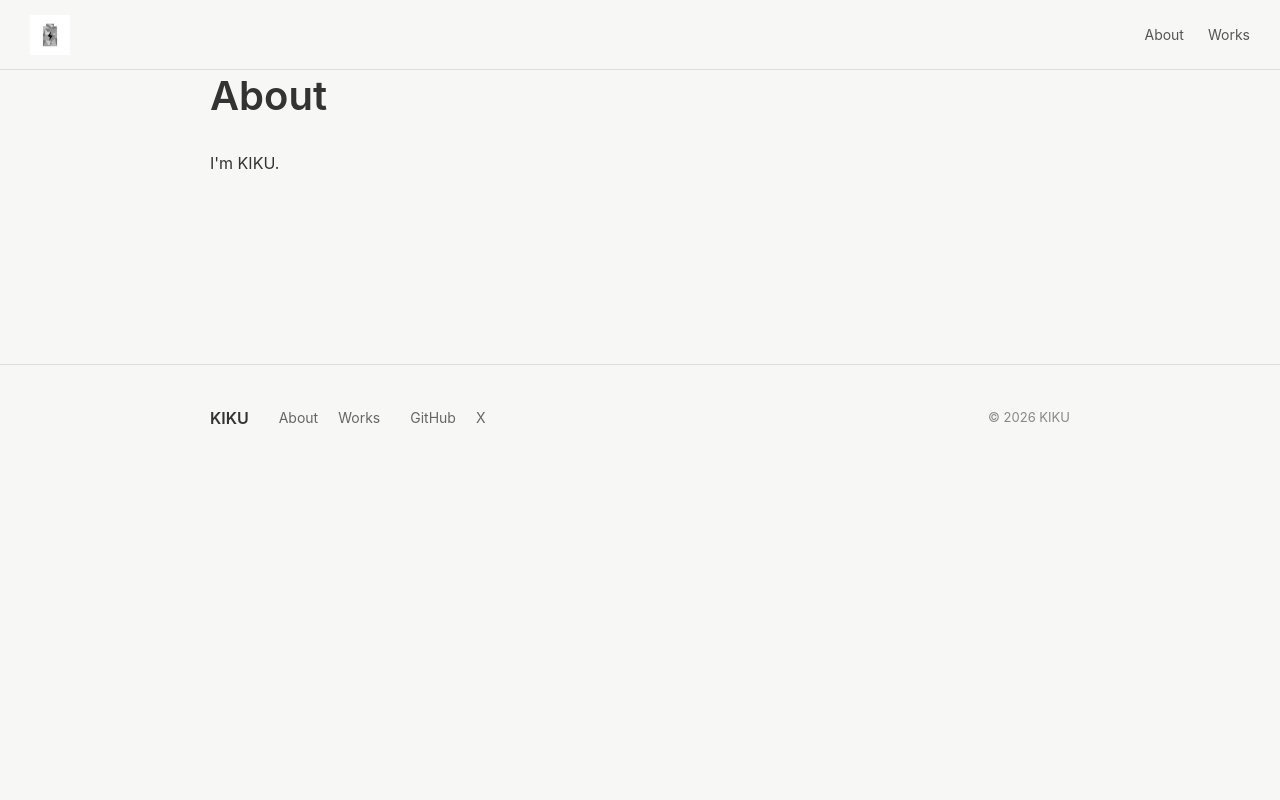
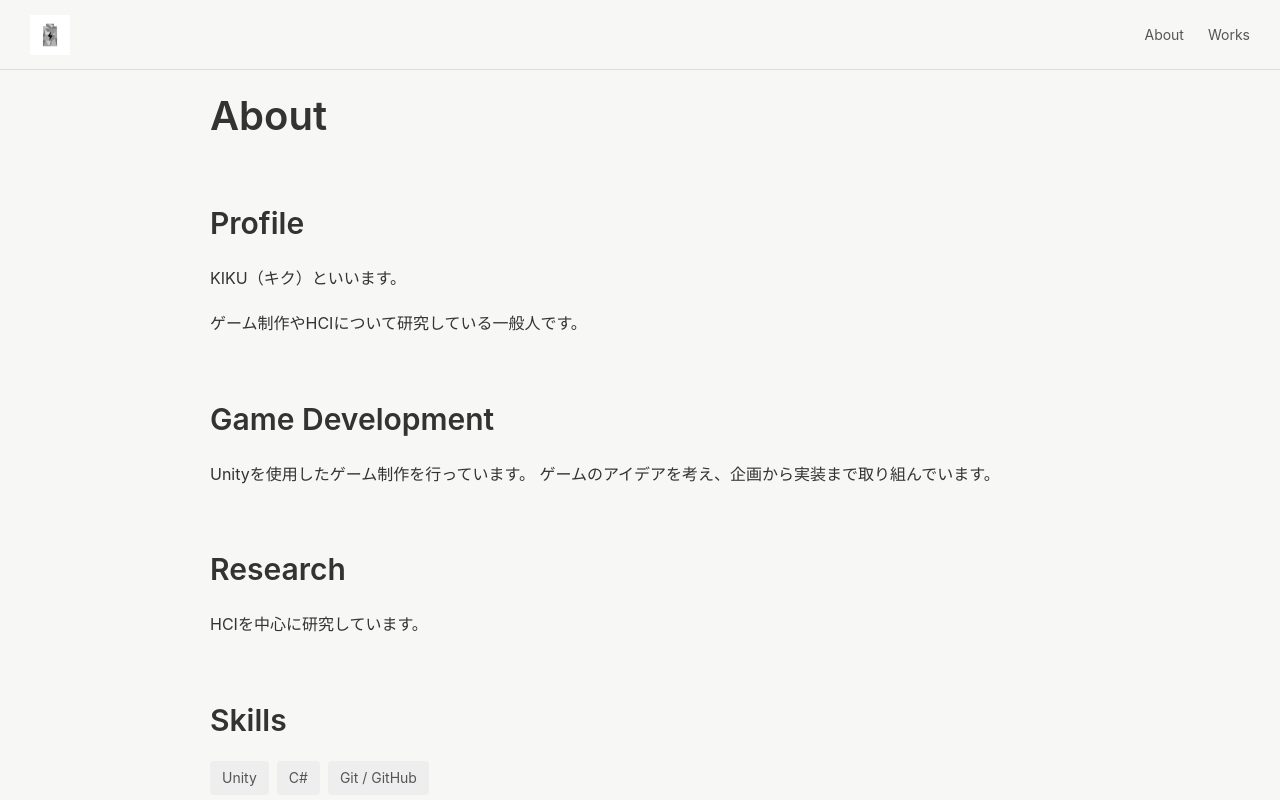
Before and after one commit to KIKUSAN333/KIKUSAN333.github.io, an Astro site: page /about in a window 1280 px wide. Shown: the top 800 px of the page. Built offline with nearby package versions, Linux system fonts and the light colour scheme; Astro itself is replaced by a stand-in of ours.

Commit message:
[feature]簡単な自己紹介追加

```diff
--- a/src/pages/about/index.astro
+++ b/src/pages/about/index.astro
@@ -1,13 +1,61 @@
 ---
 import Layout from "../../layouts/Layout.astro";
+import "../../styles/about.css";
 ---
 
 <Layout title="About">
 
-    <h1>About</h1>
+    <article class="about">
 
-    <p>
-        I'm KIKU.
-    </p>
+        <header class="about-header">
+            <h1>About</h1>
+        </header>
+
+
+        <section class="about-section">
+
+            <h2>Profile</h2>
+
+            <p>KIKU（キク）といいます。</p>
+
+            <p>ゲーム制作やHCIについて研究している一般人です。</p>
+
+        </section>
+
+
+        <section class="about-section">
+
+            <h2>Game Development</h2>
+
+            <p>
+                Unityを使用したゲーム制作を行っています。
+                ゲームのアイデアを考え、企画から実装まで取り組んでいます。
+            </p>
+
+        </section>
+
+
+        <section class="about-section">
+
+            <h2>Research</h2>
+
+            <p>HCIを中心に研究しています。</p>
+
+        </section>
+
+
+        <section class="about-section">
+
+            <h2>Skills</h2>
+
+            <ul class="skills">
+                <li>Unity</li>
+                <li>C#</li>
+                <li>Git / GitHub</li>
+            </ul>
+
+        </section>
+
+    </article>
 
 </Layout>
--- a/src/pages/index.astro
+++ b/src/pages/index.astro
@@ -15,7 +15,7 @@ const works = await getCollection("works");
 
         <h1>Game Developer</h1>
 
-        <p class="hero-description">ゲーム制作やHCIについて研究しています。</p>
+        <p class="hero-description">ゲーム制作やHCIについて研究している一般人です。</p>
     </section>
 
 
--- /dev/null
+++ b/src/styles/about.css
@@ -0,0 +1,55 @@
+/* ==============================
+   About
+============================== */
+
+.about {
+    padding-top: 20px;
+}
+
+
+/* ==============================
+   Header
+============================== */
+
+.about-header {
+    margin-bottom: 60px;
+}
+
+
+/* ==============================
+   Section
+============================== */
+
+.about-section {
+    margin-bottom: 60px;
+}
+
+.about-section h2 {
+    margin-bottom: 20px;
+}
+
+
+/* ==============================
+   Skills
+============================== */
+
+.skills {
+    display: flex;
+    flex-wrap: wrap;
+    gap: 8px;
+
+    margin: 0;
+    padding: 0;
+
+    list-style: none;
+}
+
+.skills li {
+    padding: 5px 12px;
+
+    font-size: 14px;
+    color: #555;
+
+    background-color: #eee;
+    border-radius: 4px;
+}
```
Also changed, not shown: src/content/works/recolor.md (+1 -1 lines).
